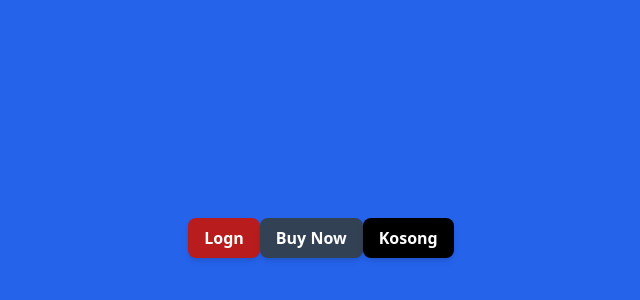
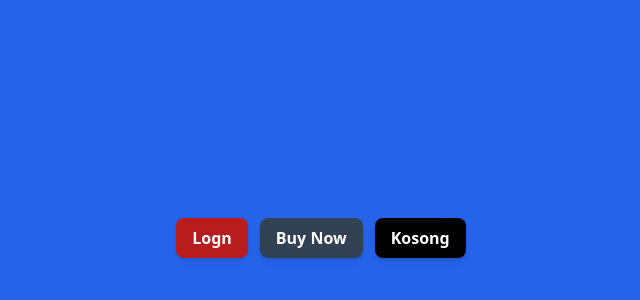
Before and after one commit to Kukuh2307/learn-vite, a React (Vite) app: page / in a window 1280 px wide. Shown: the part 162-462 px from the top of the page, without its empty margins (319-959 px from the left). Built offline with nearby package versions, Linux system fonts and the light colour scheme.

Commit message:
finish:4.Pengenalan Atomic Design

```diff
--- a/src/App.jsx
+++ b/src/App.jsx
@@ -3,23 +3,17 @@
 // import viteLogo from "/vite.svg";
 // import "./App.css";
 
-const Button = (props) => {
-  const { children = "Kosong", variant = "bg-black" } = props;
-  return (
-    <button
-      className={`py-2 px-4 font-semibold rounded-lg shadow-md text-white ${variant}`}
-      type="submit"
-    >
-      {children}
-    </button>
-  );
-};
+import Button from "./Components/Elements/Button";
 function App() {
   return (
     <div className="flex justify-center bg-blue-600 min-h-screen items-center bggre">
-      <Button variant="bg-red-700">Logn</Button>
-      <Button variant="bg-slate-700">Buy Now</Button>
-      <Button></Button>
+      <div className="flex gap-x-3">
+        <Button variant="bg-red-700">Logn</Button>
+        <Button variant="bg-slate-700">Buy Now</Button>
+
+        {/* contoh nilai tombol tanpa value */}
+        <Button></Button>
+      </div>
     </div>
   );
 }
--- /dev/null
+++ b/src/Components/Elements/Button/index.jsx
@@ -0,0 +1,15 @@
+const Button = (props) => {
+  // memberikan nilai default value
+  const { children = "Kosong", variant = "bg-black" } = props;
+
+  return (
+    <button
+      className={`py-2 px-4 font-semibold rounded-lg shadow-md text-white ${variant}`}
+      type="submit"
+    >
+      {children}
+    </button>
+  );
+};
+
+export default Button;
```
Also changed, not shown: src/Components/Elements/Inputs/Input.jsx (added), src/Components/Elements/Inputs/Labels.jsx (added), src/Components/Elements/Inputs/index.jsx (added).
